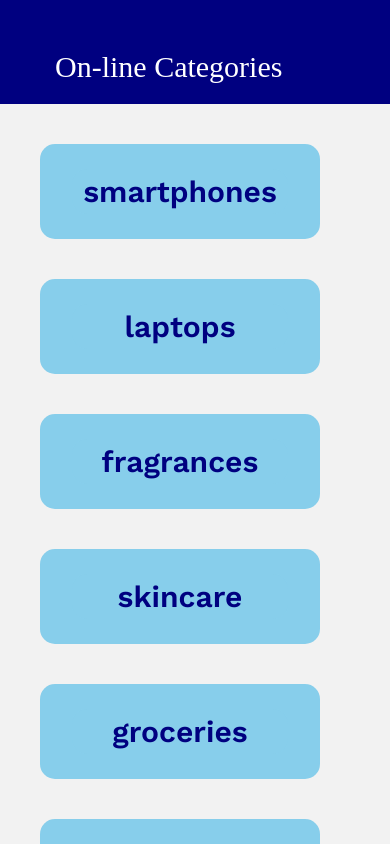
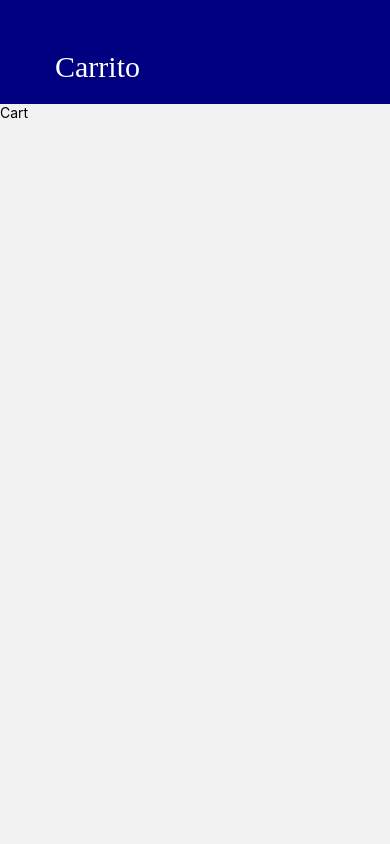
Before and after one commit to leoTechnologyDeveloper/ecommerce_react_native, a React Native app: screen /cart in a window 390 px wide. Shown: the top 844 px of the page. Built offline with nearby package versions, Linux system fonts and the light colour scheme.

Commit message:
starting tab navigation

```diff
--- a/App.js
+++ b/App.js
@@ -7,6 +7,7 @@ import { useFonts } from "expo-font";
 import { NavigationContainer } from "@react-navigation/native";
 import { createNativeStackNavigator } from "@react-navigation/native-stack";
 import Header from "./src/components/Header";
+import CartStack from "./src/navigation/CartStack";
 
 const Stack = createNativeStackNavigator();
 
@@ -22,7 +23,7 @@ const App = () => {
 
   return (
     <NavigationContainer>
-      <Stack.Navigator
+      {/* <Stack.Navigator
         initialRouteName="Home"
         screenOptions={({ route }) => {
           return {
@@ -45,7 +46,8 @@ const App = () => {
         <Stack.Screen name="Home" component={Home} />
         <Stack.Screen name="ListCategory" component={ListCategory} />
         <Stack.Screen name="ProductDetail" component={ProductDetail} />
-      </Stack.Navigator>
+      </Stack.Navigator> */}
+      <CartStack />
     </NavigationContainer>
   );
 };
--- a/package.json
+++ b/package.json
@@ -9,6 +9,7 @@
     "web": "expo start --web"
   },
   "dependencies": {
+    "@react-navigation/bottom-tabs": "^6.5.16",
     "@react-navigation/native": "^6.1.10",
     "@react-navigation/native-stack": "^6.9.18",
     "expo": "~50.0.6",
--- /dev/null
+++ b/src/navigation/CartStack.js
@@ -0,0 +1,27 @@
+import { StyleSheet, Text, View } from "react-native";
+import { createNativeStackNavigator } from "@react-navigation/native-stack";
+import Cart from "../screens/Cart";
+import Header from "../components/Header";
+
+const Stack = createNativeStackNavigator();
+
+const CartStack = () => {
+  return (
+    <Stack.Navigator
+      initialRouteName="Home"
+      screenOptions={({ navigation }) => {
+        return {
+          header: () => {
+            return <Header title="Carrito" navigation={navigation} />;
+          },
+        };
+      }}
+    >
+      <Stack.Screen name="cart" component={Cart} />
+    </Stack.Navigator>
+  );
+};
+
+export default CartStack;
+
+const styles = StyleSheet.create({});
--- /dev/null
+++ b/src/screens/Cart.js
@@ -0,0 +1,13 @@
+import { StyleSheet, Text, View } from "react-native";
+
+const Cart = () => {
+  return (
+    <View>
+      <Text>Cart</Text>
+    </View>
+  );
+};
+
+export default Cart;
+
+const styles = StyleSheet.create({});
```
Also changed, not shown: src/navigation/MyBottomTab.js (added, +18 -0 lines), src/navigation/OrderStack.js (added, +13 -0 lines), 1 other file (tests, documents, lock files or other folders).
